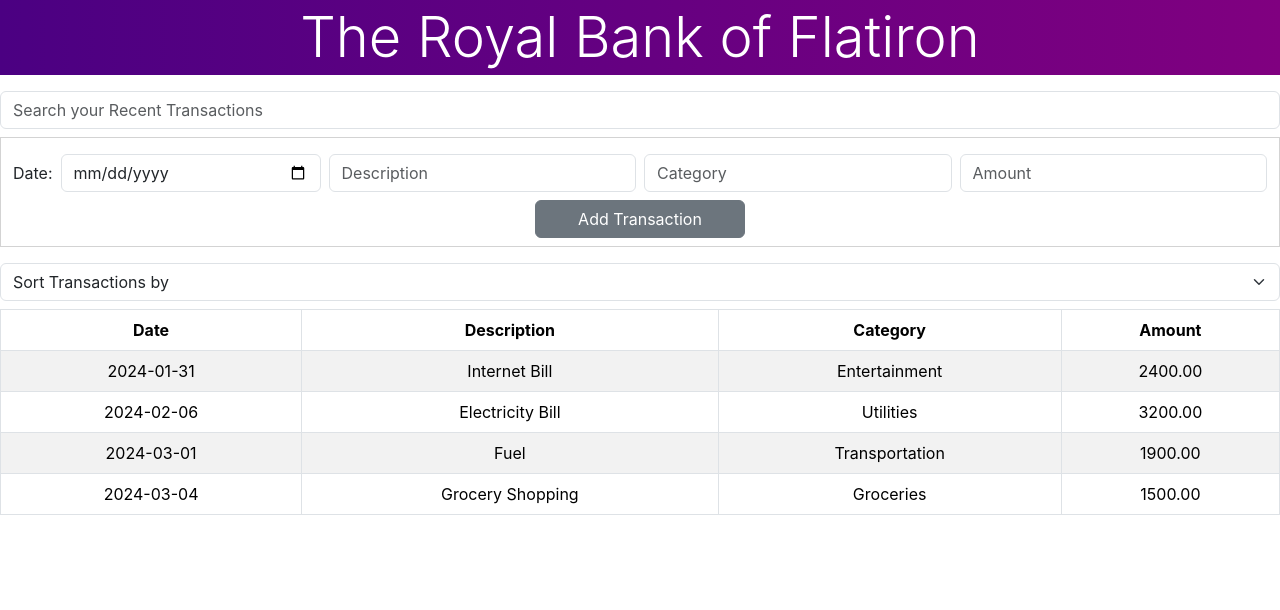
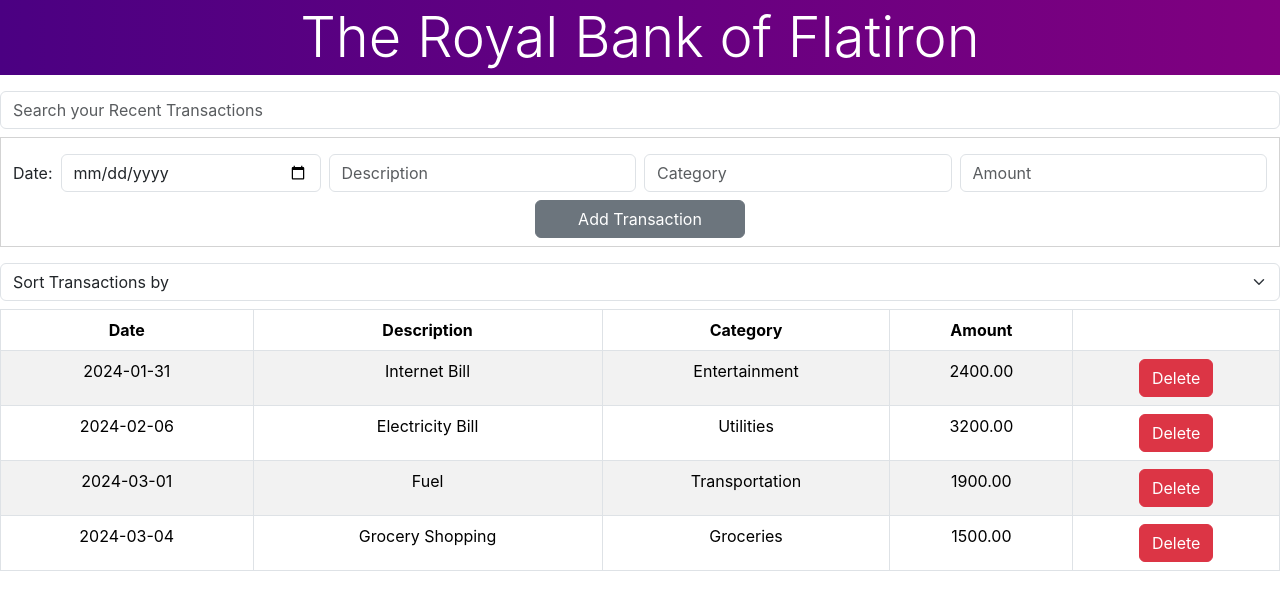
Before and after one commit to brianhilsden/bank-of-flatiron, a React (Create React App) app: page / in a window 1280 px wide. Shown: the top 610 px of the page. Built offline with nearby package versions, Linux system fonts and the light colour scheme.

Commit message:
made updates

```diff
--- a/src/App.js
+++ b/src/App.js
@@ -76,13 +76,20 @@ function App() {
     }
   }
 
+  function handleDelete(id){
+    const newData = data.filter((item,index)=>{
+      return index!==id
+    })
+    setData(newData)
+  }
+
   return (
     <div>
       <Header />
       <Search onSearchData={onSearchData} search={search} />
       <Form onSubmitData={onSubmitData} />
       <Sort handleSort={handleSort} selectedSortOption={selectedSortOption} />
-      <Table data = {itemsToDisplay.sort(sortFunction(selectedSortOption))}/>
+      <Table data = {itemsToDisplay.sort(sortFunction(selectedSortOption))} handleDelete={handleDelete}/>
     </div>
   );
 }
--- a/src/components/row.js
+++ b/src/components/row.js
@@ -1,10 +1,11 @@
-function Row({date,description,category,amount}){
+function Row({date,description,category,amount,id,handleDelete}){
     return(
         <tr>
             <td>{date}</td>
             <td>{description}</td>
             <td>{category}</td>
             <td>{amount}</td>
+            <td><button className="btn btn-danger" onClick={()=>handleDelete(id)}>Delete</button></td>
         </tr>
     )
 }
--- a/src/components/table.js
+++ b/src/components/table.js
@@ -1,8 +1,8 @@
 import Row from "./row"
-function Table({data}){
+function Table({data,handleDelete}){
     const mappedData = data.map((item,index)=>{
         return(
-            <Row key={index} date = {item.date} description = {item.description} category = {item.category} amount = {item.amount} />
+            <Row key={index} id={index} date = {item.date} description = {item.description} category = {item.category} amount = {item.amount} handleDelete={handleDelete}/>
         )
     })
     return(
@@ -14,6 +14,7 @@ function Table({data}){
                         <th scope="col">Description</th>
                         <th scope="col">Category</th>
                         <th scope="col">Amount</th>
+                        <th scope="col"></th>
                     </tr>
                 </thead>
                 <tbody>
```
